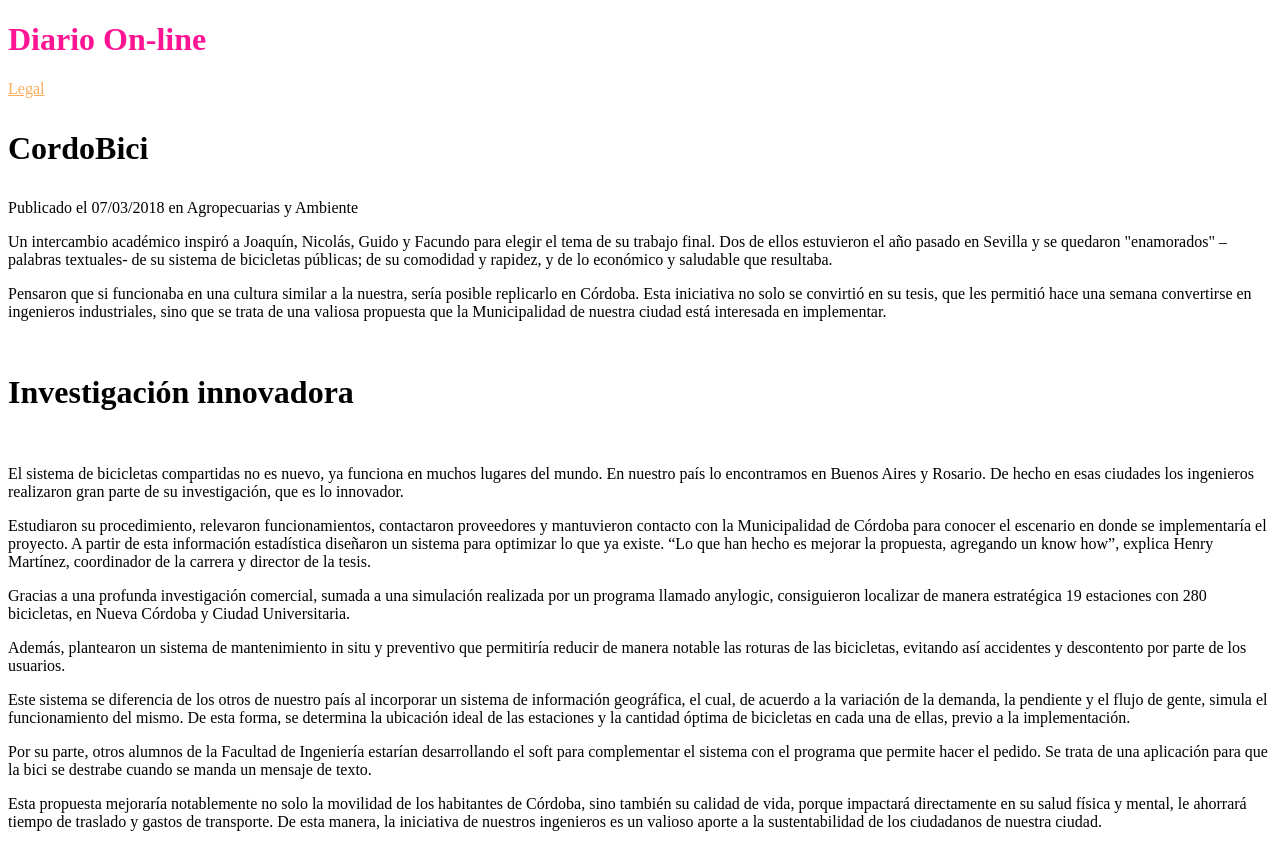
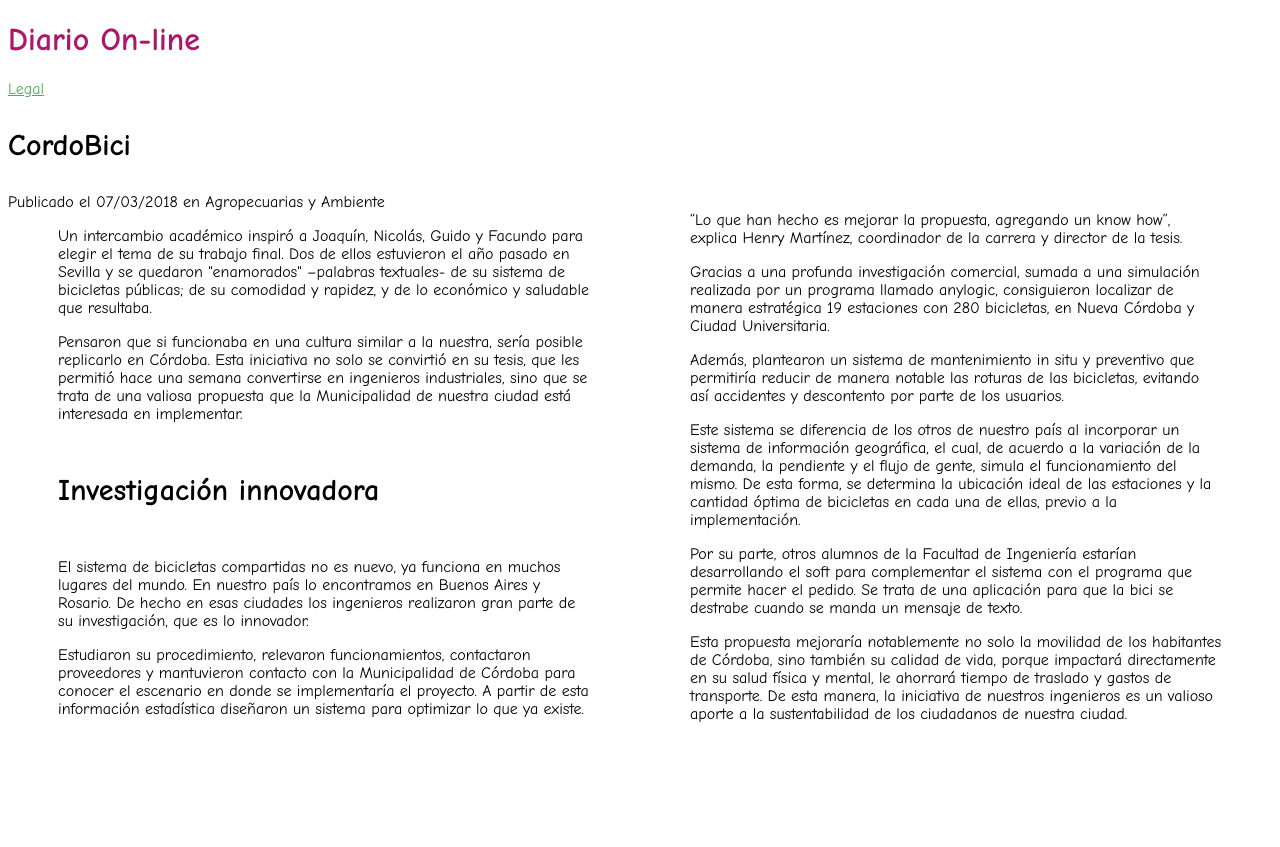
Before and after one commit to UCC-LabCompu2/ejercicios2022-GiulianaSRossi, a plain HTML site: page Ejercicios-CSS/ej_columnas.html in a window 1280 px wide. After the commit the page ends 800 px from the top, so only its background shows below. Drawn offline with Linux system fonts and the light colour scheme.

Commit message:
Ejercicios css

```diff
--- a/Ejercicios-CSS/ej_columnas.html
+++ b/Ejercicios-CSS/ej_columnas.html
@@ -5,23 +5,46 @@
     <title>Ejercicio Columnas</title>
     <style>
         #tituloPrincipal{
-            color: deeppink;
+            color: #ac176a;
         }
         .tituloNoticia{
-            font-size: 2em;
+            font-size: 30px;
         }
-        body{
-            font-family: 'Inknut Antiqua', serif;
+
+        body {
+            font-family: "Comic Sans MS";
         }
-        a:link, a:visited {
-            color: #feab5a;
+        a:link, a:visited{
+            color: #4CAF50;
         }
+
         a:hover{
-            font-size: 2em;
+            font-size: 1.4em;
         }
-        a:active{
+
+        a:hover{
             font-weight: bold;
         }
+
+        article{
+            column-count: 2;/*separar en columnas*/
+            column-gap: 100px; /*espacio entre las dos columnas */
+            margin: 0px 50px;
+        }
+
+        /* forma mas complicada de separar textos en columna, sin hacer la hoja de estilo
+
+        .columna1{
+            float: left;
+            width: 50%;
+            padding: 10px;
+        }
+        .columna2{
+            float: right;
+            width: 50%;
+        }*/
+
+
     </style>
 </head>
 <body>
@@ -34,7 +57,7 @@
     <h3 class="tituloNoticia">CordoBici</h3>
     Publicado el 07/03/2018 en Agropecuarias y Ambiente
     <article>
-        <div>
+        <div class="columna1">
             <p>
                 Un intercambio académico inspiró a Joaquín, Nicolás, Guido y Facundo para elegir el tema de su trabajo final.
                 Dos de ellos estuvieron el año pasado en Sevilla y se quedaron "enamorados" –palabras textuales- de su
@@ -63,8 +86,8 @@
                 mejorar la propuesta, agregando un know how”, explica Henry Martínez, coordinador de la carrera y director
                 de la tesis.
             </p>
-        </div>
-        <div class="grid-item">
+        </div >
+        <div class="columna2">
             <p>
                 Gracias a una profunda investigación comercial, sumada a una simulación realizada por un programa llamado
                 anylogic, consiguieron localizar de manera estratégica 19 estaciones con 280 bicicletas, en Nueva Córdoba y
--- /dev/null
+++ b/Ejercicios-CSS/ej_fondo.css
@@ -0,0 +1,10 @@
+body{
+    background-color: lightblue;
+    background-image: url("imagenes/fondo_mario.jpg");
+    background-repeat: no-repeat;/*para que no se repita la imagen*/
+    /*background-repeat: repeat-x; para que se repita horizontalmente*/
+    /*background-repeat: repeat-y; para que se repita verticalmente*/
+    background-size: cover; /*la imagen se estira para q cubra toda la pantalla*/
+    background-attachment: scroll;
+    back
+}
```
Also changed, not shown: Ejercicios-CSS/ej_fondo.html (added, +14 -0 lines).
